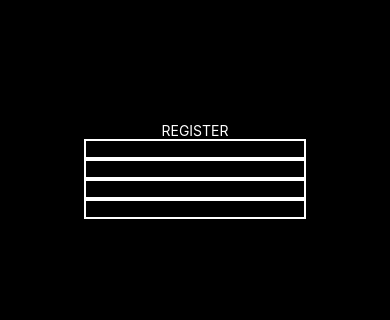
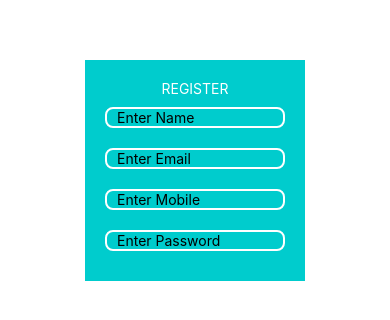
Before and after one commit to amitark7/Firebase-Practice, a React Native app: screen / in a window 390 px wide. Shown: the part 252-572 px from the top of the page. Built offline with nearby package versions, Linux system fonts and the light colour scheme.

Commit message:
Update Signup.tsx

```diff
--- a/src/component/Signup.tsx
+++ b/src/component/Signup.tsx
@@ -24,13 +24,13 @@ const Signup = () => {
           value={email}
           />
           <TextInput
-          placeholder='Enter Name'
+          placeholder='Enter Mobile'
           style={styles.input}
           onChangeText={(value)=>setMobile(value)}
           value={mobile}
           />
           <TextInput
-          placeholder='Enter Name'
+          placeholder='Enter Password'
           style={styles.input}
           onChangeText={(value)=>setPassword(value)}
           value={password}
@@ -47,17 +47,22 @@ const styles = StyleSheet.create({
     flexGrow:1,
     alignItems:'center',
     justifyContent:'center',
-    backgroundColor:'#000'
   },
   SignupContainer:{
-    alignItems:'center'
+    alignItems:'center',
+    backgroundColor:'#00CCCD',
+    paddingHorizontal:20,
+    paddingVertical:20
   },
   Txt:{
     color:'#fff'
   },
   input:{
-    height:20,
+    width:180,
     borderWidth:2,
-    borderColor:'#fff'
+    borderColor:'#fff',
+    marginVertical:10,
+    borderRadius:8,
+    paddingLeft:10
   }
 })
```
